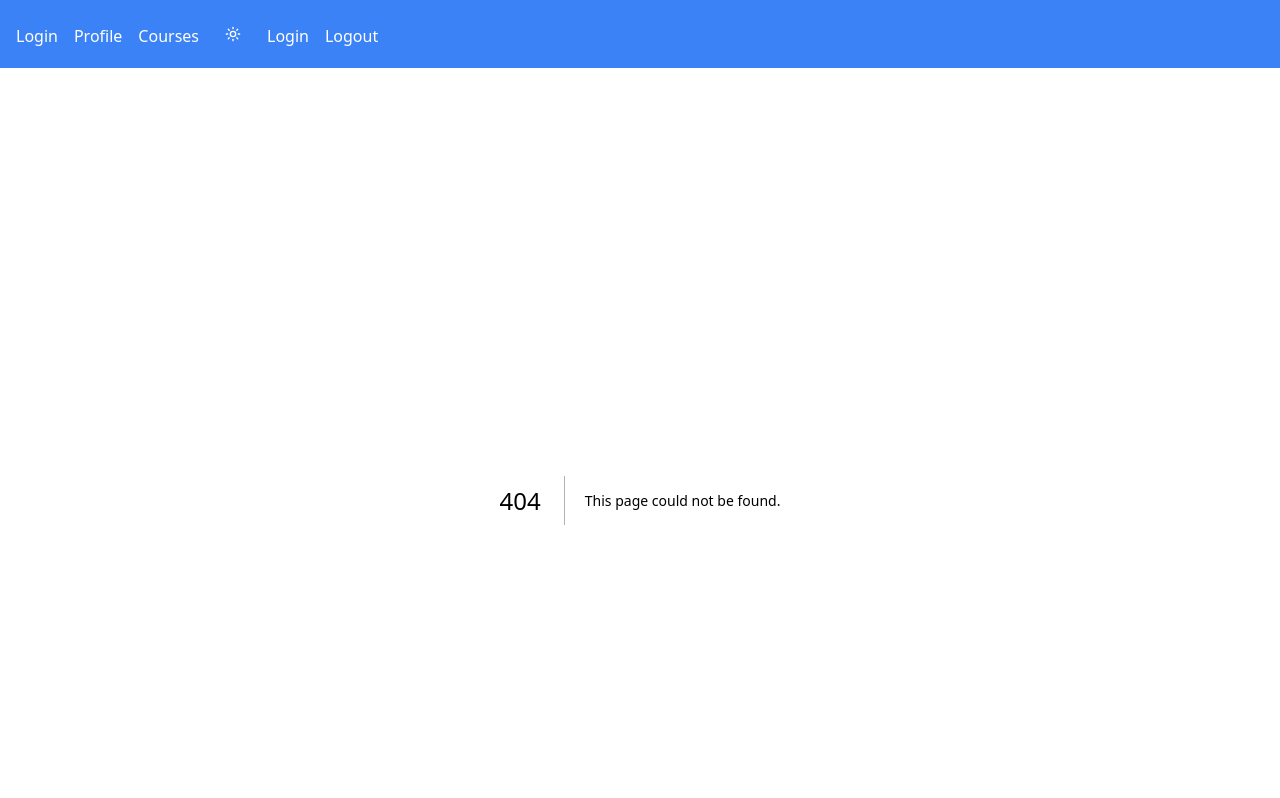
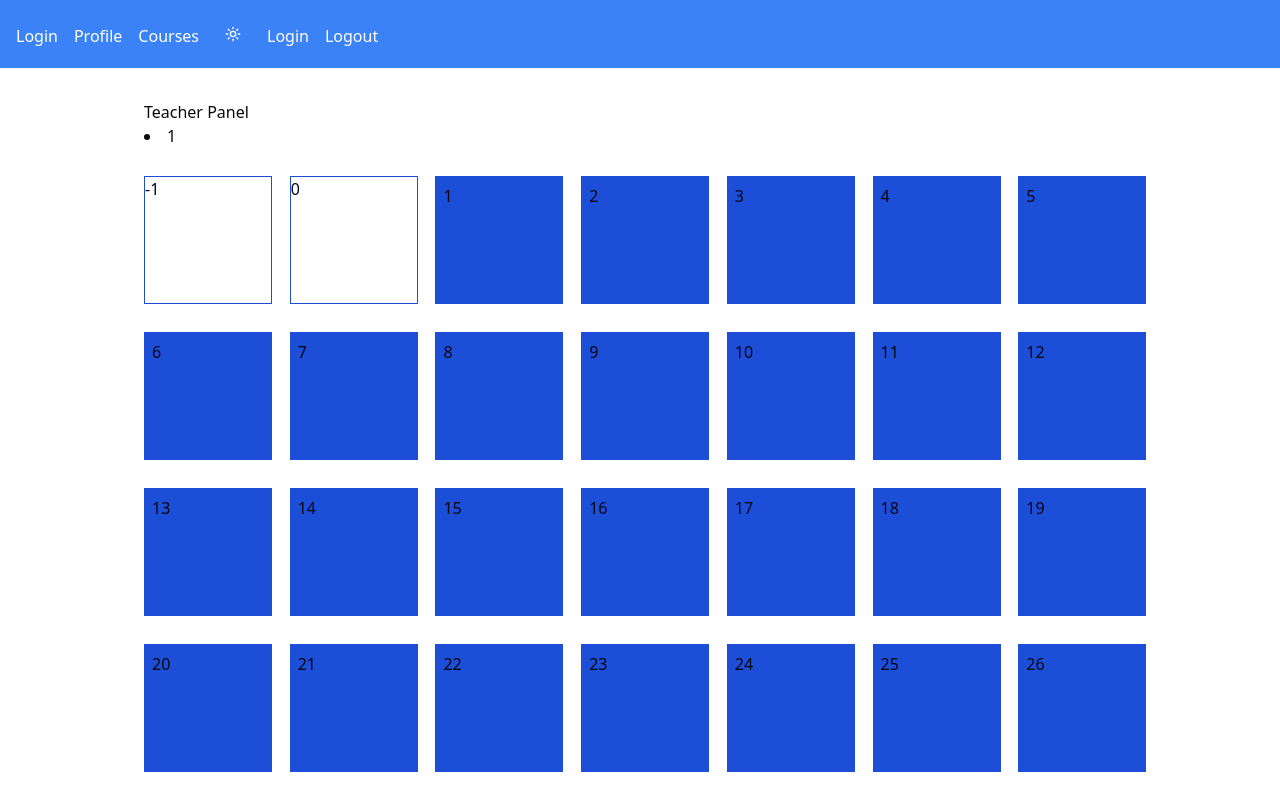
Before and after one commit to zwirunio/frontend-next, a Next.js app: page /panel in a window 1280 px wide. Before the commit this address had no page. Shown: the top 798 px of the page. Built offline with nearby package versions, Linux system fonts and the light colour scheme.

Commit message:
Dodanie kalendarza

```diff
--- /dev/null
+++ b/app/(teacher)/panel/page.tsx
@@ -0,0 +1,96 @@
+"use client";
+
+import {useContext} from "react";
+import {AuthContext} from "@/contexts/auth-context-provider";
+
+function CalendarDay({day}) {
+  if ( day > 0 ) {
+    return (
+      <li className={"p-2 w-32 h-32 bg-blue-700 text-gray-950"}>
+        <span>{day}</span>
+      </li>
+    );
+  } else {
+    return (<li className={"w-32 h-32 border border-blue-700 text-gray-950"}>
+      <span>{day}</span>
+    </li>)
+  }
+}
+
+function CalendarMonth({month, year}) {
+  const isLeapYear = (year) => (year % 4 === 0 && year % 100 !== 0) || year % 400===0;
+
+
+  let numbersOfDaysInMonth = [
+    31, // January
+    isLeapYear(year) ? 29 : 28, // February
+    31, // March
+    30, // April
+    31, // May
+    30, // June
+    31, // July
+    31, // August
+    30, // September
+    31, // October
+    30, // November
+    31, // December
+  ]
+  let daysArray = [];
+
+  const getWeekday = (dateString: string | number | Date) => {
+    const date = new Date(dateString);
+    return date.getDay();
+  }
+
+  let firstDayOfMonthWeekday = getWeekday(year+"-"+month+"-01");
+
+  const numberOfDaysInMonth = numbersOfDaysInMonth[month - 1];
+
+
+  for(let day = 2 - firstDayOfMonthWeekday; day <= numberOfDaysInMonth;day++)
+  {
+    daysArray.push(<CalendarDay key={day} day={day}/>);
+  }
+
+
+  return (
+    <ul className={"grid grid-cols-7 gap-7"}>
+      {daysArray}
+    </ul>
+  );
+}
+
+function CalendarYear() {
+  let year = 2025;
+  return (
+    <div className={"grid grid-cols-1 gap-7"}>
+      {Array.from(
+        {length: 12},
+        (_, i) => i + 1
+      ).map(
+        (month) => (
+          <>
+          <li>{month}</li>
+          <CalendarMonth key={month} month={month} year={year}/>
+          </>
+  )
+)
+}
+
+</div>
+)
+}
+
+function TeacherPage() {
+  const authContext = useContext(AuthContext);
+
+
+  return (
+    <>
+      <h1>Teacher Panel</h1>
+      <CalendarYear />
+    </>
+  );
+}
+
+export default TeacherPage;
```
